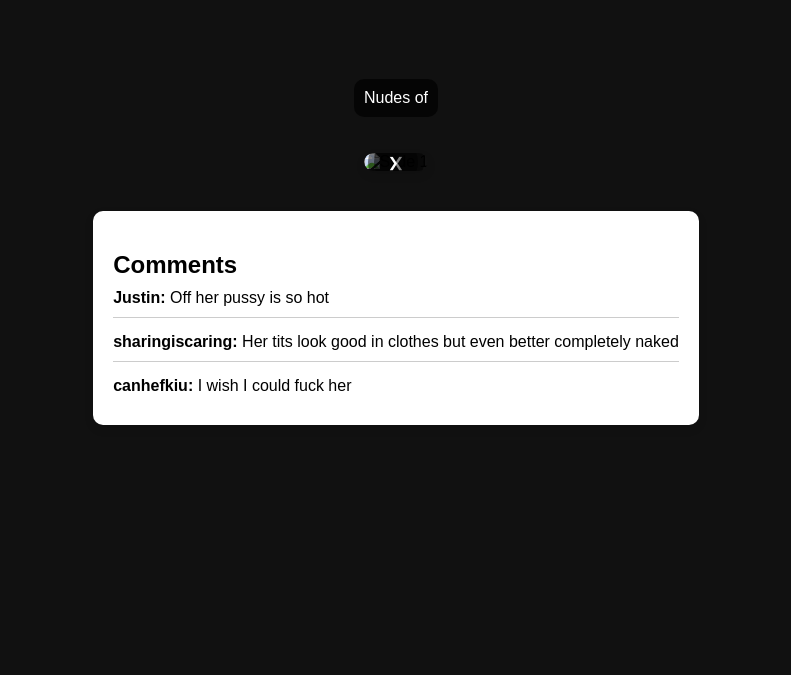
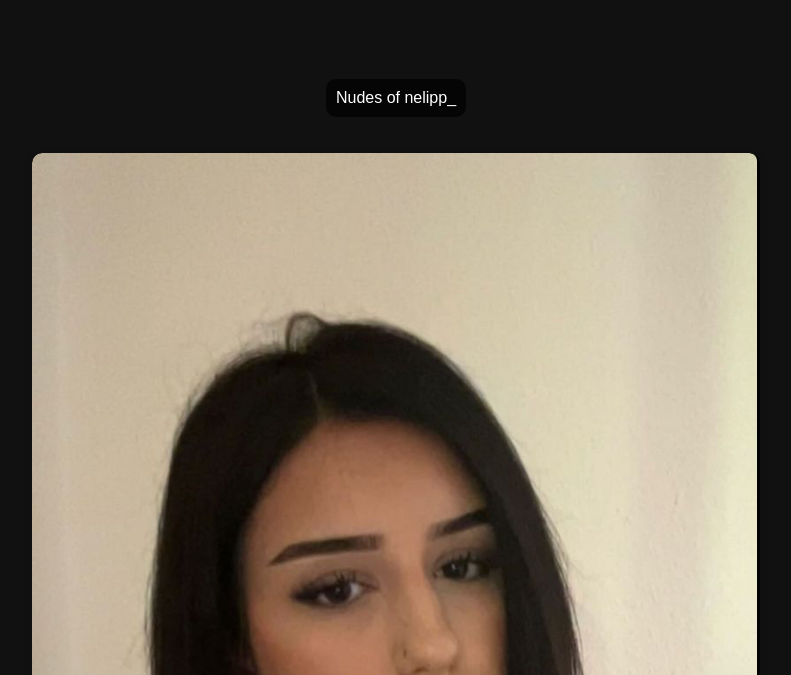
Before and after one commit to yokleaks/nelipp_, a plain HTML site: page index.html in a window 1280 px wide. Shown: the part 125-800 px from the top of the page, without its empty margins (244-1035 px from the left). Drawn offline with Linux system fonts and the light colour scheme.

Commit message:
Update index.html

```diff
--- a/index.html
+++ b/index.html
@@ -181,12 +181,12 @@
 <h1 class="title">Yok Leaks</h1>
 
 
-<p class="caption">Nudes of </p>
+<p class="caption">Nudes of nelipp_</p>
 
 <div class="slideshow-container">
-    <img src=".jpeg" class="slides active" alt="Slide 1">
-    <img src=".jpeg" class="slides" alt="Slide 2">
-    <img src=".jpeg" class="slides" alt="Slide 3">
+    <img src="IMG_1254.jpeg" class="slides active" alt="Slide 1">
+    <img src="IMG_1255.jpeg" class="slides" alt="Slide 2">
+    <img src="IMG_1256.jpeg" class="slides" alt="Slide 3">
     <img src="image.jpg" class="slides" alt="Slide 4">
     <button class="prev" onclick="changeSlide(-1)">&#10094;</button>
     <button class="next" onclick="changeSlide(1)">&#10095;</button>
```
